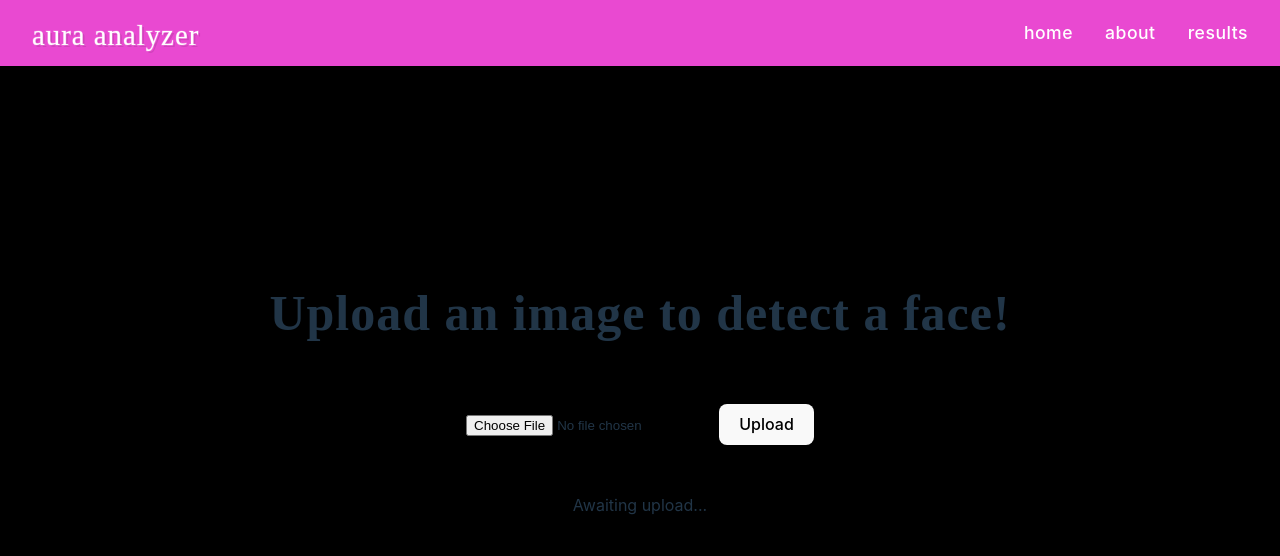
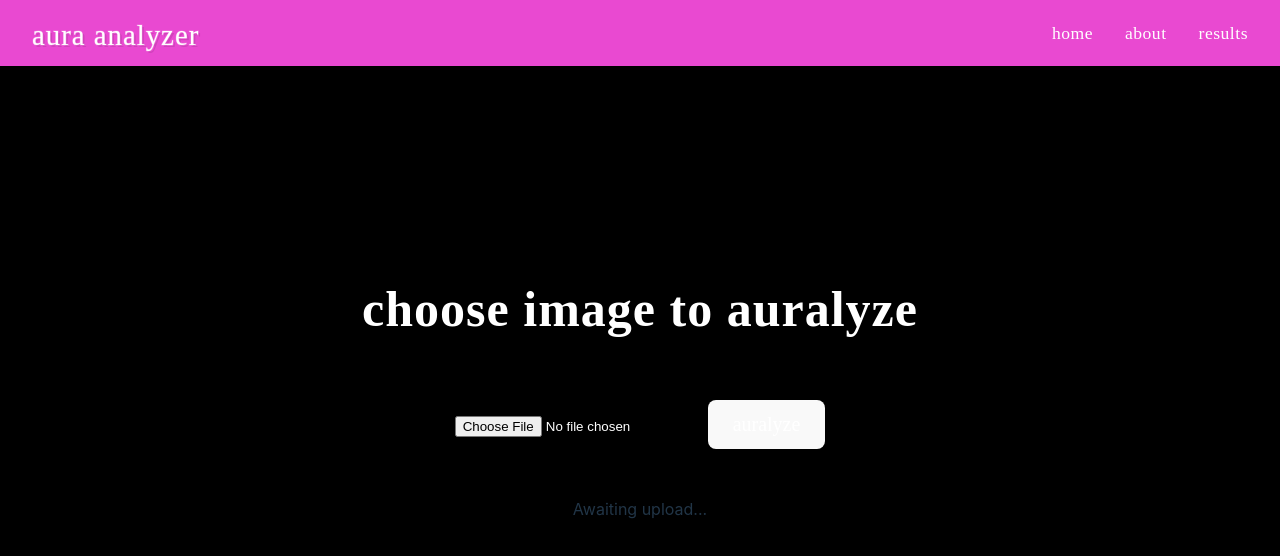
Before and after one commit to callaunchpad/aura-analyzer-web, a React (Vite) app: page / in a window 1280 px wide. Shown: the top 556 px of the page. Built offline with nearby package versions, Linux system fonts and the light colour scheme.

Commit message:
about to white text, choose image to auralyze

```diff
--- a/src/App.css
+++ b/src/App.css
@@ -52,4 +52,18 @@
   letter-spacing: 1px;
   line-height: 1;
   margin-top: 5px;
+  color: white;
 }
+
+.auralyze {
+  color: white;
+  font-size: 20px;
+  font-family: 'Futura', cursive;
+
+}
+
+.up {
+  color: white;
+  font-size: 20px;
+  font-family: 'Futura', cursive;
+}
--- a/src/App.tsx
+++ b/src/App.tsx
@@ -50,11 +50,11 @@ function App() {
       <Routes>
         <Route path="/" element={
           <main style={{ paddingTop: '80px' }}>
-            <h1 className = "textsss">Upload an image to detect a face!</h1>
+            <h1 className = "textsss">choose image to auralyze</h1>
             <div className="card">
-              <form id="uploadForm">
+              <form id="uploadForm" className = "up">
                 <input type="file" id="fileInput" accept="image/*" onChange={handleChange}/>
-                <button type="submit">Upload</button>
+                <button type="submit" className = "auralyze">auralyze</button>
               </form>
               {imgSrc && <img id="uploadedImage" alt="Uploaded Preview" src={imgSrc} style={{maxWidth: '1000px'}} />}
               <div className="card">
--- a/src/Home.css
+++ /dev/null
@@ -1,3 +0,0 @@
-.figma {
-    border: 1px solid rgba(0, 0, 0, 0.1)
-}
--- a/src/components/NavBar.module.css
+++ b/src/components/NavBar.module.css
@@ -48,6 +48,7 @@
   text-decoration: none;
   transition: opacity 0.2s;
   transition: color 0.3s ease;
+  font-family: 'Modak', cursive;
 }
 
 .navLink:hover {
--- a/src/pages/About.module.css
+++ b/src/pages/About.module.css
@@ -21,7 +21,7 @@
 .content {
   font-size: 1.1rem;
   line-height: 1.6;
-  color: #333;
+  color: white;
 }
 
 .content p {
```
Also changed, not shown: src/Home.tsx (deleted, +0 -10 lines).
